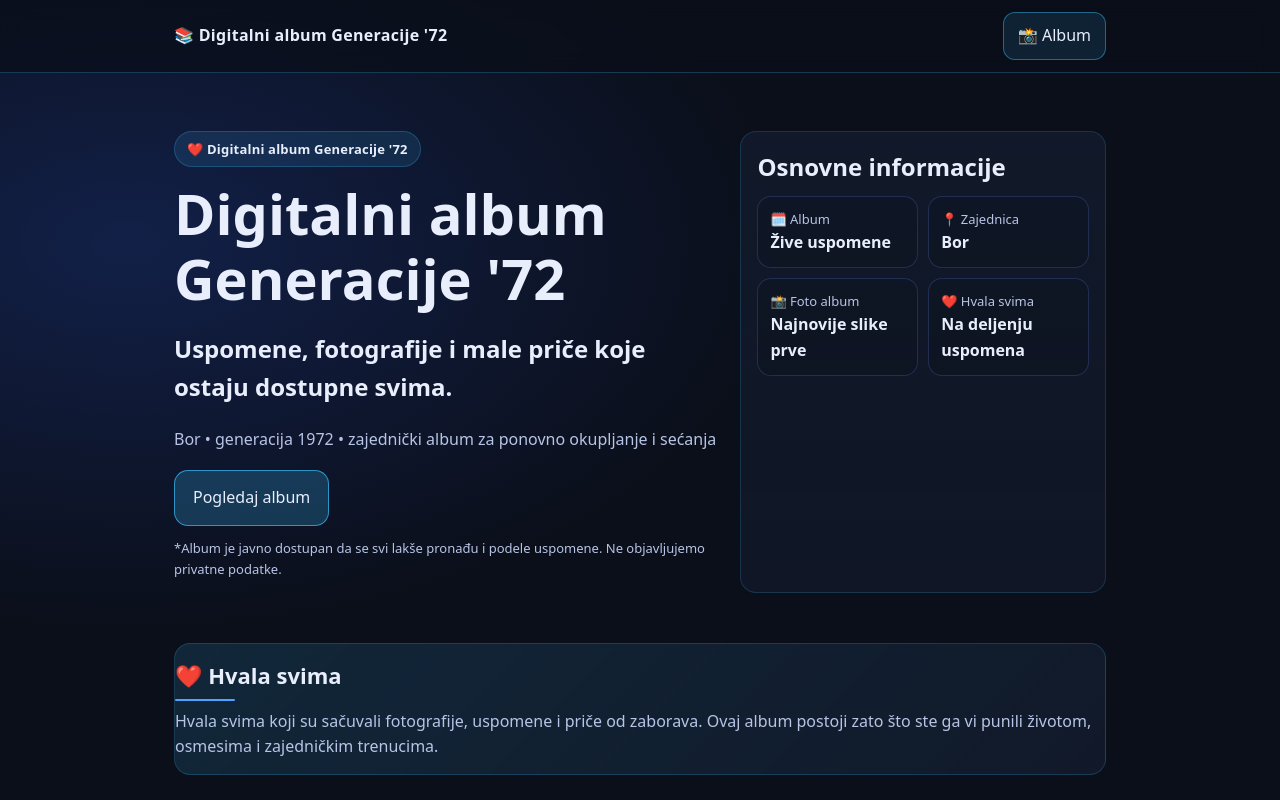
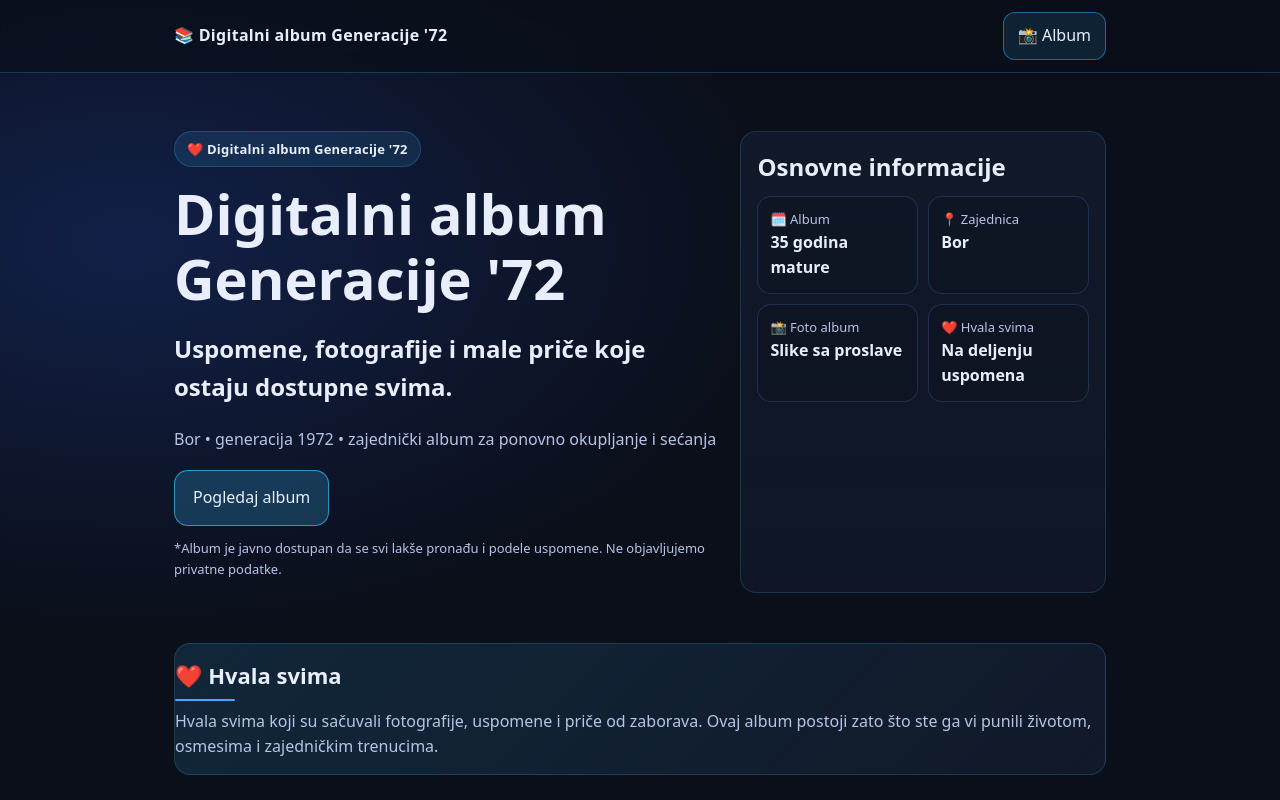
Before and after one commit to miodragstrak/bora-91-matura, a website: page index.html in a window 1280 px wide. Shown: the top 800 px of the page. Drawn offline with Linux system fonts and the light colour scheme; no server answers.

Commit message:
hit dana update

```diff
--- a/index.html
+++ b/index.html
@@ -198,7 +198,7 @@
           <div class="kpi">
             <div class="item">
               <div class="muted small">🗓️ Album</div>
-              <div><b>Žive uspomene</b></div>
+              <div><b>35 godina mature</b></div>
             </div>
 
             <div class="item">
@@ -208,7 +208,7 @@
 
             <div class="item">
               <div class="muted small">📸 Foto album</div>
-              <div><b>Najnovije slike prve</b></div>
+              <div><b>Slike sa proslave</b></div>
             </div>
 
             <div class="item">
@@ -261,7 +261,7 @@
       <p>Pesma koja nas vraća u vreme mature.</p>
       <div class="video-wrapper">
         <iframe
-          src="https://www.youtube.com/embed/pldDuqnPP1s?si=d_k_zENjWbor1g4x"
+          src="https://www.youtube.com/embed/vadSxQQVtiw?si=-eU0UICorKcePWWt"
           title="YouTube video player"
           frameborder="0"
           allow="accelerometer; autoplay; clipboard-write; encrypted-media; gyroscope; picture-in-picture"
```
